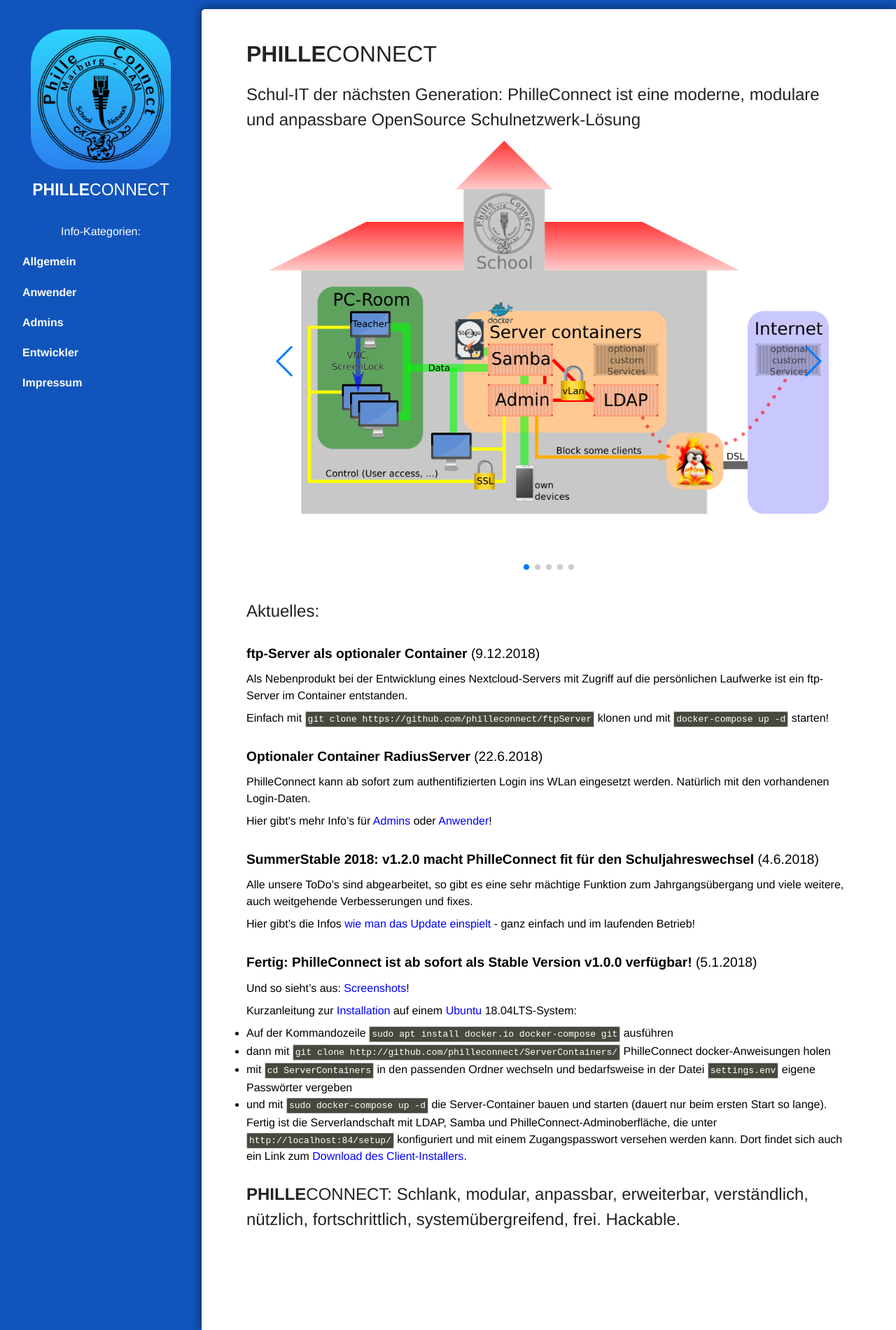
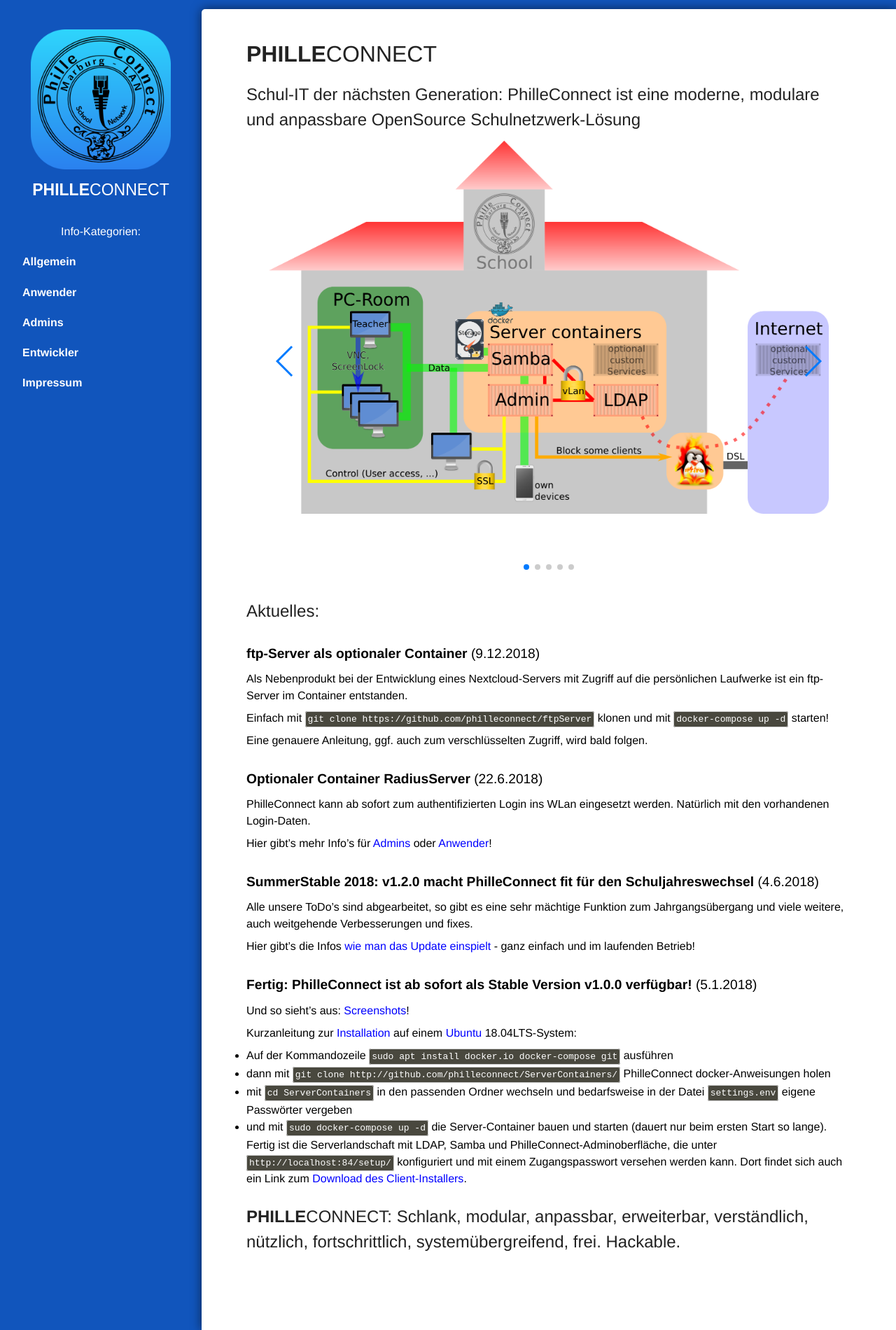
Before and after one commit to philleconnect/philleconnect.github.io, a Jekyll site: the page built from index.md, in a window 1280 px wide. Shown: the whole page at 70% size. Built offline with Jekyll 4.4.1, drawn with Linux system fonts in a browser that asks for light colours; our own code applies the rules of GitHub Pages for plain Markdown files.

Commit message:
announcing further info for ftpServer

```diff
--- a/index.md
+++ b/index.md
@@ -34,6 +34,8 @@
 
 Einfach mit `git clone https://github.com/philleconnect/ftpServer` klonen und mit `docker-compose up -d` starten!
 
+Eine genauere Anleitung, ggf. auch zum verschlüsselten Zugriff, wird bald folgen.
+
 ### **Optionaler Container RadiusServer** (22.6.2018)
 
 PhilleConnect kann ab sofort zum authentifizierten Login ins WLan eingesetzt werden. Natürlich mit den vorhandenen Login-Daten.
```
